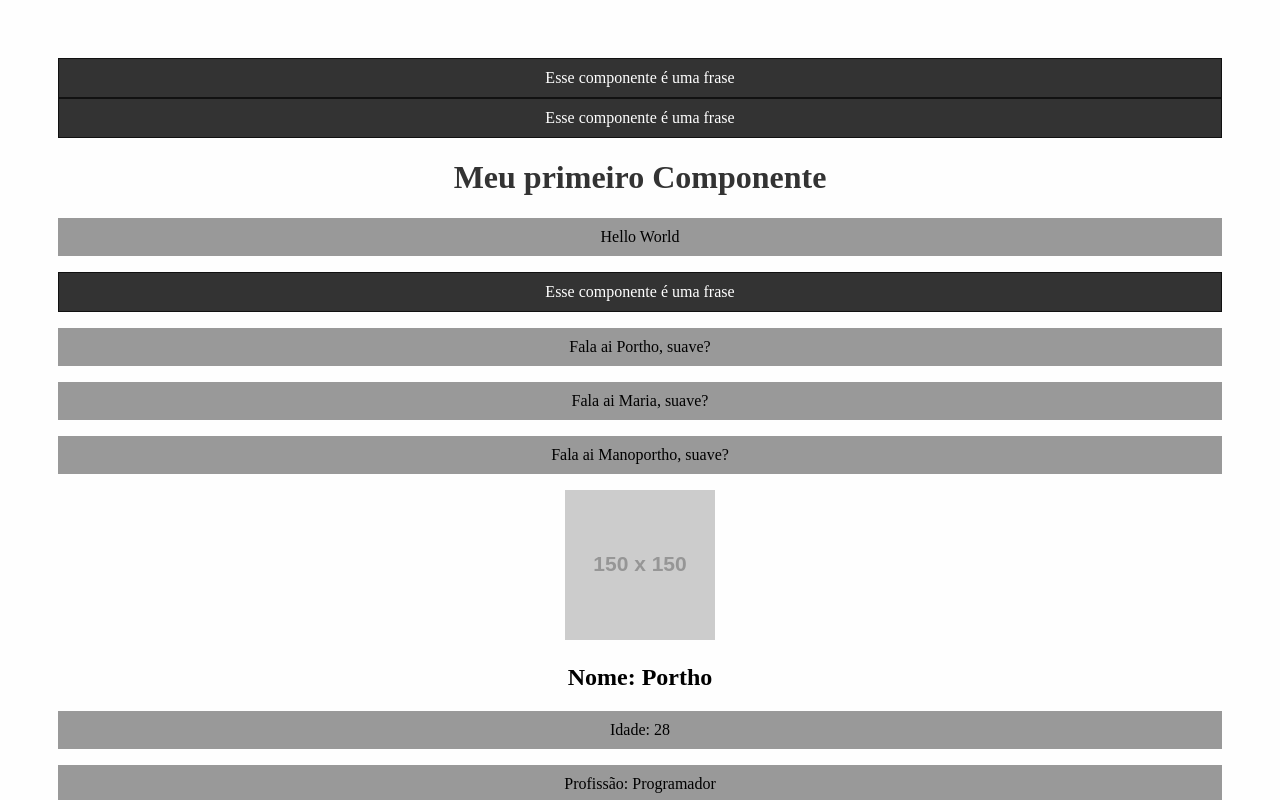
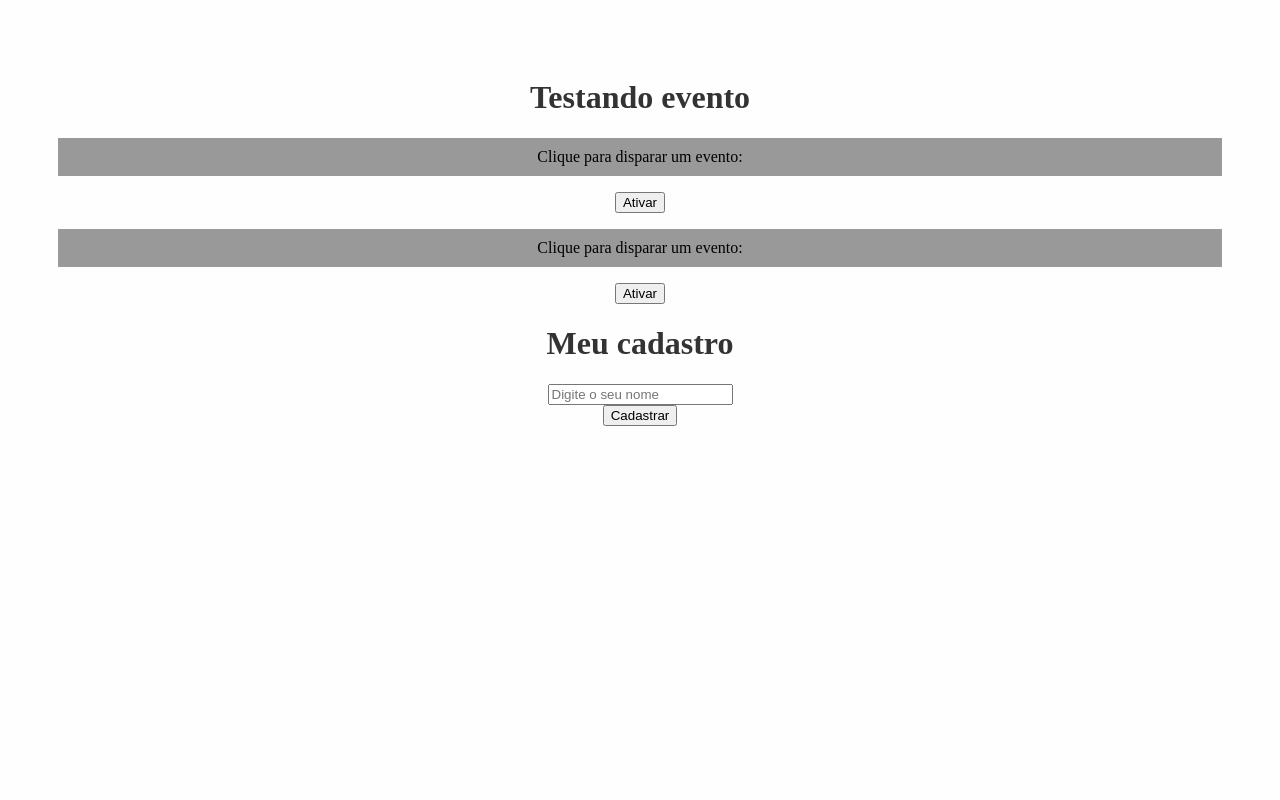
Before and after one commit to PorthoGamesBR/projeto-react-estudo, a React (Create React App) app: page / in a window 1280 px wide. Shown: the top 800 px of the page. Built offline with nearby package versions, Linux system fonts and the light colour scheme.

Commit message:
Resolvendo alertas do Evento.js e do App.js

```diff
--- a/src/App.js
+++ b/src/App.js
@@ -1,24 +1,19 @@
 import './App.css';
-import HelloWorld from './components/HelloWorld';
-import SayMyName from './components/SayMyName';
-import Pessoa from './components/Pessoa';
-import List from './components/List';
+//import HelloWorld from './components/HelloWorld';
+//import SayMyName from './components/SayMyName';
+//import Pessoa from './components/Pessoa';
+//import List from './components/List';
+import Evento from './components/Evento';
+import Form from './components/Form';
 
 function App() {
-  var nome = "Manoportho"
+  //var nome = "Manoportho"
   return (
     <div className="App">
-      <HelloWorld />
-      <SayMyName nome="Portho" />
-      <SayMyName nome="Maria" />
-      <SayMyName nome={nome} />
-      <Pessoa
-       nome="Portho"
-      idade="28"
-      profissao="Programador"
-      foto="https://via.placeholder.com/150"
-       />
-       <List />
+      <h1>Testando evento</h1>
+      <Evento numero="1"/>
+      <Evento numero="2"/>
+      <Form />
     </div>
   );
 }
--- /dev/null
+++ b/src/components/Evento.js
@@ -0,0 +1,13 @@
+function Evento({ numero }){
+    function meuEvento(){
+        console.log(`Evento ativado! Fui ativado com numero ${numero}`)
+    }
+    return (
+        <div>
+            <p>Clique para disparar um evento:</p>
+            <button onClick={meuEvento}>Ativar</button>
+        </div>
+    )
+}
+
+export default Evento
--- /dev/null
+++ b/src/components/Form.js
@@ -0,0 +1,23 @@
+function Form() {
+
+    function cadastrarUsuario() {
+        console.log("Cadastrou o usuário!")
+    }
+
+    return (
+        <div>
+            <h1>Meu cadastro</h1>
+            <form onSubmit={cadastrarUsuario}>
+                <div>
+                    <input type="text" placeholder="Digite o seu nome" />
+                </div>
+                <div>
+                    <input type="submit" value="Cadastrar" />
+                </div>
+            </form>
+        </div>
+    )
+
+}
+
+export default Form
```
